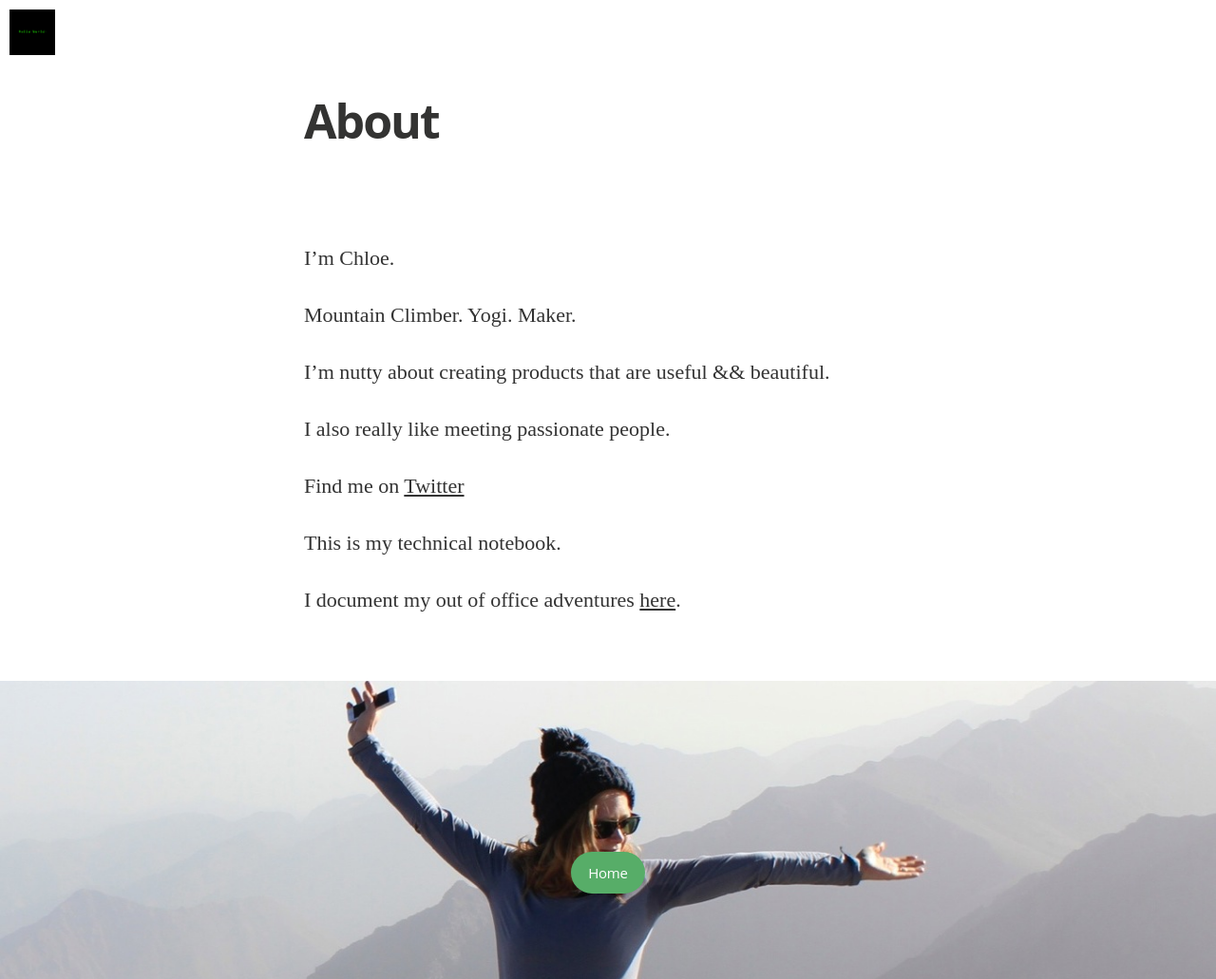
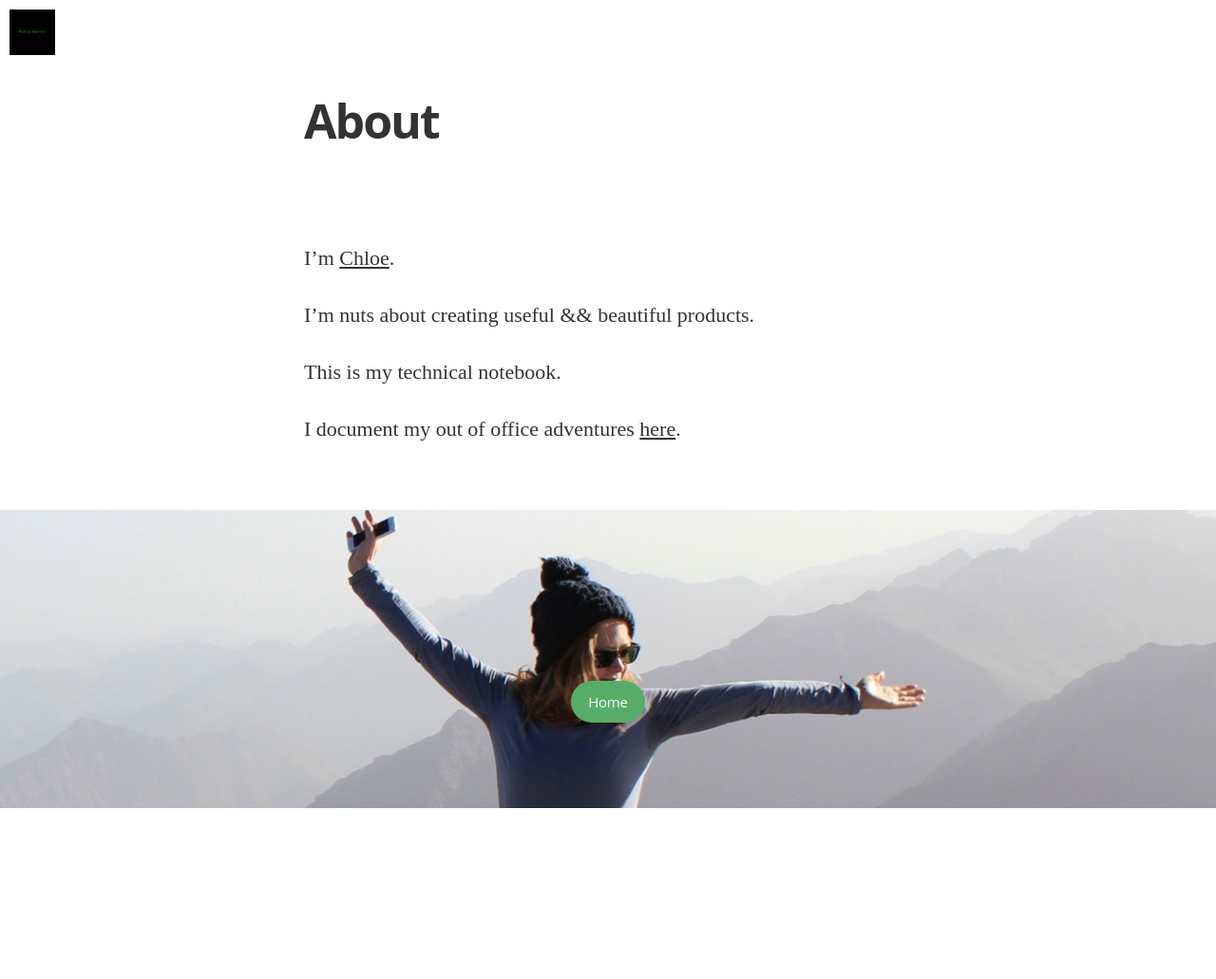
Before and after one commit to csharpd/csharpd.github.io, a Jekyll site: the page built from about.md, in a window 1280 px wide. Shown: the whole page at 95% size. Built offline with Jekyll 4.4.1, drawn with Linux system fonts in a browser that asks for light colours; nearby versions of some CDN libraries; some web fonts are replaced; Markdown is read by kramdown in place of the engine named in the settings; after the commit the page ends 900 px from its top, so only the background shows below that.

Commit message:
Makers first day post

```diff
--- a/about.md
+++ b/about.md
@@ -4,15 +4,9 @@ title: About
 permalink: /about/
 ---
 
-I'm Chloe.
+I'm [Chloe](https://twitter.com/thisischloed).
 
-Mountain Climber. Yogi. Maker.
-
-I'm nutty about creating products that are useful && beautiful.
-
-I also really like meeting passionate people.
-
-Find me on [Twitter](https://twitter.com/thisischloed)
+I'm nuts about creating useful && beautiful products.
 
 This is my technical notebook.
 
```
Also changed, not shown: _posts/2014-06-23-Welcome-to-makers.markdown (added, +21 -0 lines), assets/article_images/2014-06-26-Welcome-to-makers/backpacker.jpg (added), assets/article_images/2014-06-26-Welcome-to-makers/codegirl.jpg (added), 5 other files.
